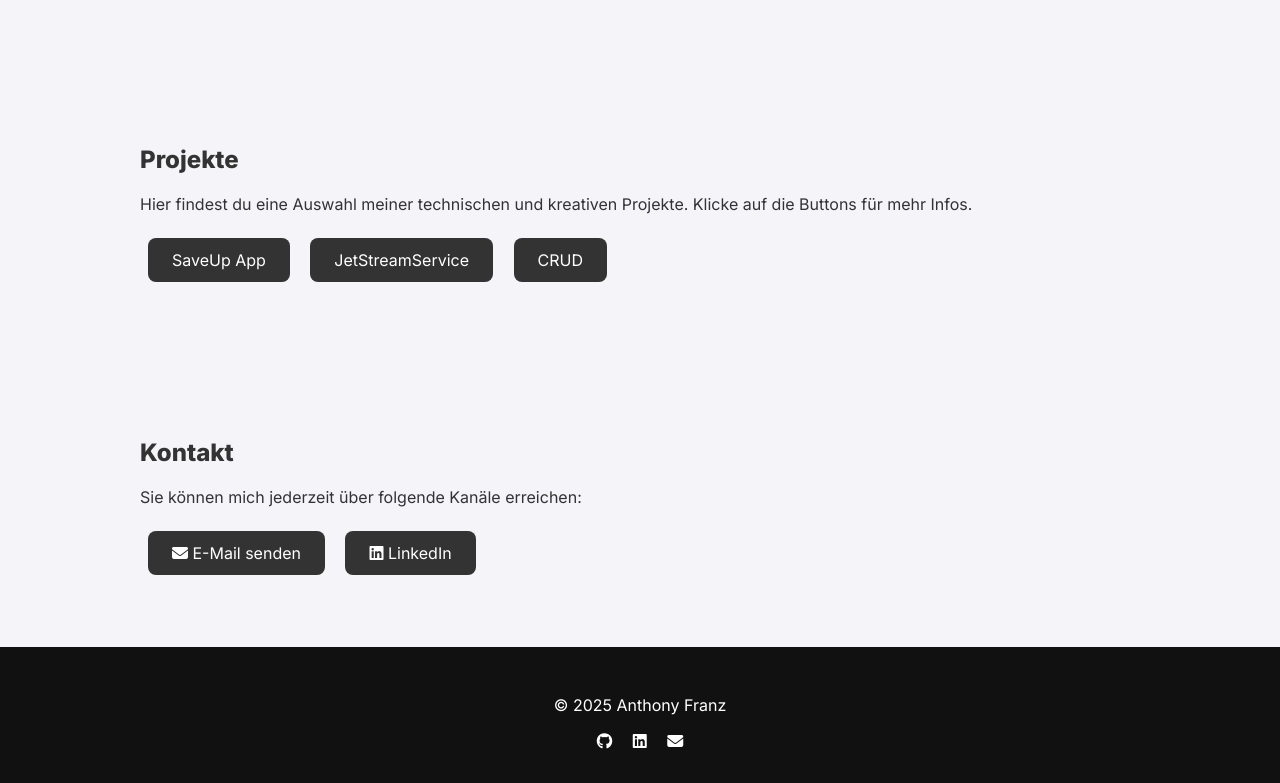
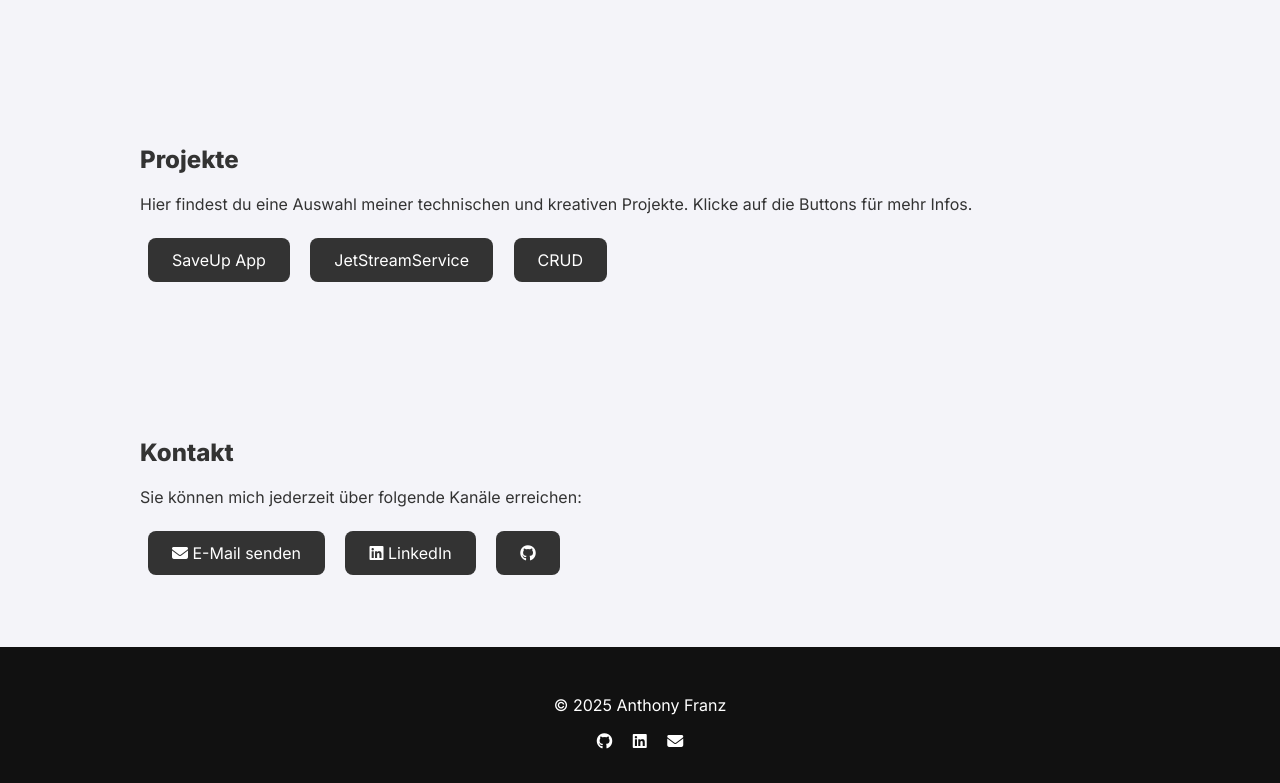
Before and after one commit to 44erHaze/44erHaze.github.io, a plain HTML site: page index.html in a window 1280 px wide. Shown: the part 682-1465 px from the top of the page. Drawn offline with Linux system fonts and the light colour scheme.

Commit message:
Update index.html

```diff
--- a/index.html
+++ b/index.html
@@ -140,6 +140,7 @@
     <div class="buttons">
       <a href="mailto:anthony.franz7@gmail.com"><i class="fa-solid fa-envelope"></i> E-Mail senden</a>
       <a href="https://www.linkedin.com/in/anthony-franz-852280255/" target="_blank"><i class="fa-brands fa-linkedin"></i> LinkedIn</a>
+      <a href="https://github.com/deinusername" target="_blank"><i class="fab fa-github"></i></a>
     </div>
   </section>
 
```
